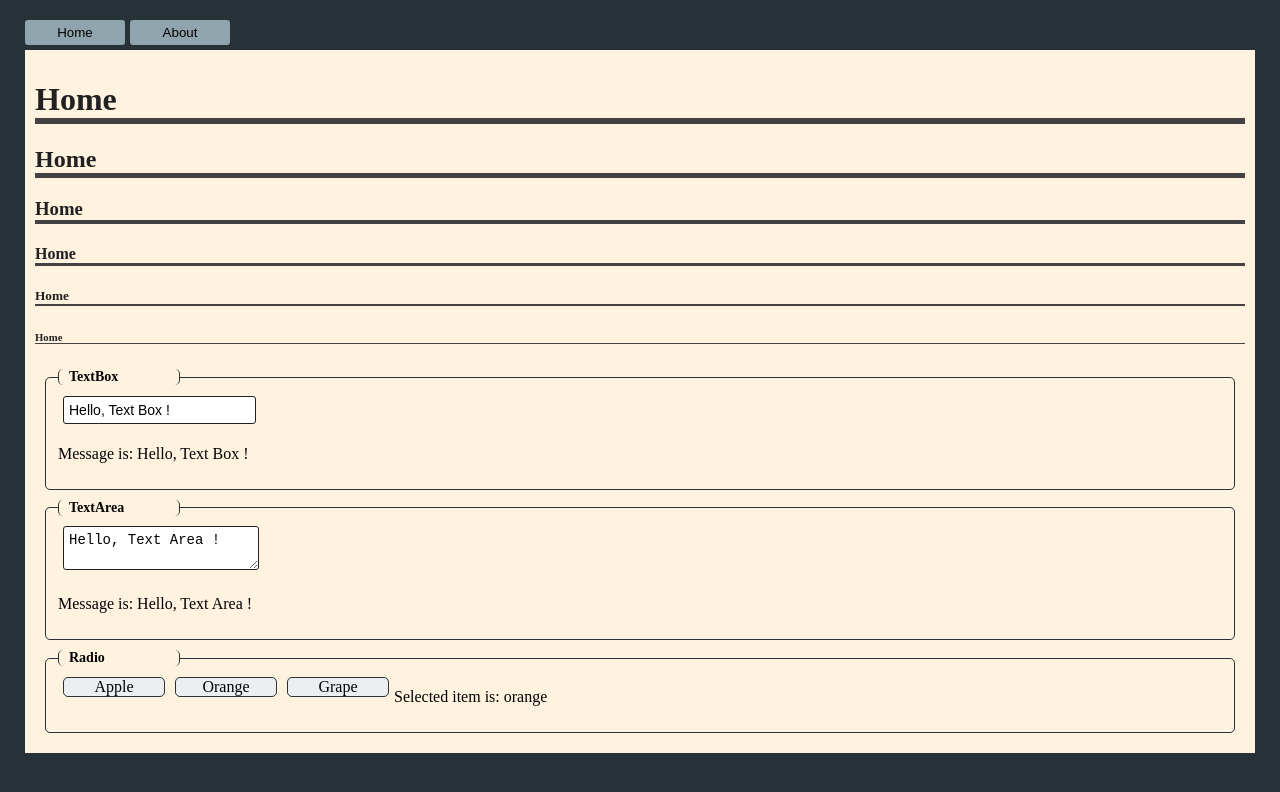
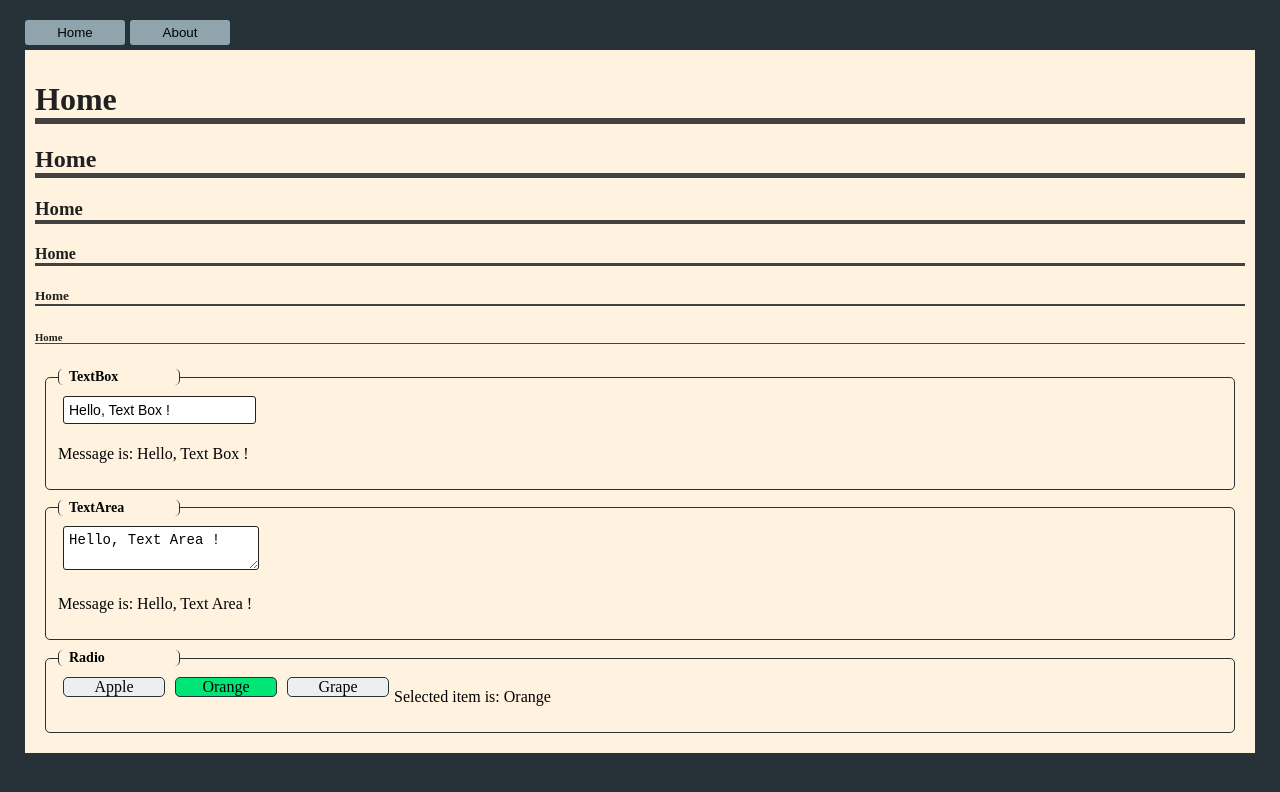
Before and after one commit to fireflower0/vue-practice, a Vue app: page / in a window 1280 px wide. Shown: the top 792 px of the page. Built offline with nearby package versions, Linux system fonts and the light colour scheme.

Commit message:
Fixed a Radio

```diff
--- a/src/atoms/Radio.vue
+++ b/src/atoms/Radio.vue
@@ -3,11 +3,10 @@
     <div class='form-wrapper' v-for='option in options' v-bind:key='option.id'>
       <input
         type='radio'
-        v-model='option.checked'
         :id='option.id'
-        :checked='option.checked'
         :name='option.groupName'
         :value='option.value'
+        :checked='option.value === defaultValue'
         @change='setValue'
       />
       <label :for='option.id'>{{ option.value }}</label>
@@ -19,9 +18,8 @@
 export default {
   name: 'Radio',
   props: {
-    value: String,
-    name: String,
-    options: Array
+    options: { type: Array, required: true },
+    defaultValue: String
   },
   methods: {
     setValue (e) {
--- a/src/pages/Home.vue
+++ b/src/pages/Home.vue
@@ -18,7 +18,11 @@
     </FieldSet>
 
     <FieldSet labelText='Radio'>
-      <Radio v-model='selectedValue' :options='options' />
+      <Radio
+        v-model='selectedValue'
+        :options='options'
+        :defaultValue='selectedValue'
+      />
       <p>Selected item is: {{ selectedValue }}</p>
     </FieldSet>
   </div>
@@ -43,11 +47,11 @@ export default {
     return {
       message1: 'Hello, Text Box !',
       message2: 'Hello, Text Area !',
-      selectedValue: 'orange',
+      selectedValue: 'Orange',
       options: [
-        { id: 0, groupName: 'fruits', checked: false, value: 'Apple' },
-        { id: 1, groupName: 'fruits', checked: true, value: 'Orange' },
-        { id: 2, groupName: 'fruits', checked: false, value: 'Grape' },
+        { id: 0, groupName: 'fruits', value: 'Apple' },
+        { id: 1, groupName: 'fruits', value: 'Orange' },
+        { id: 2, groupName: 'fruits', value: 'Grape' },
       ]
     }
   }
```
